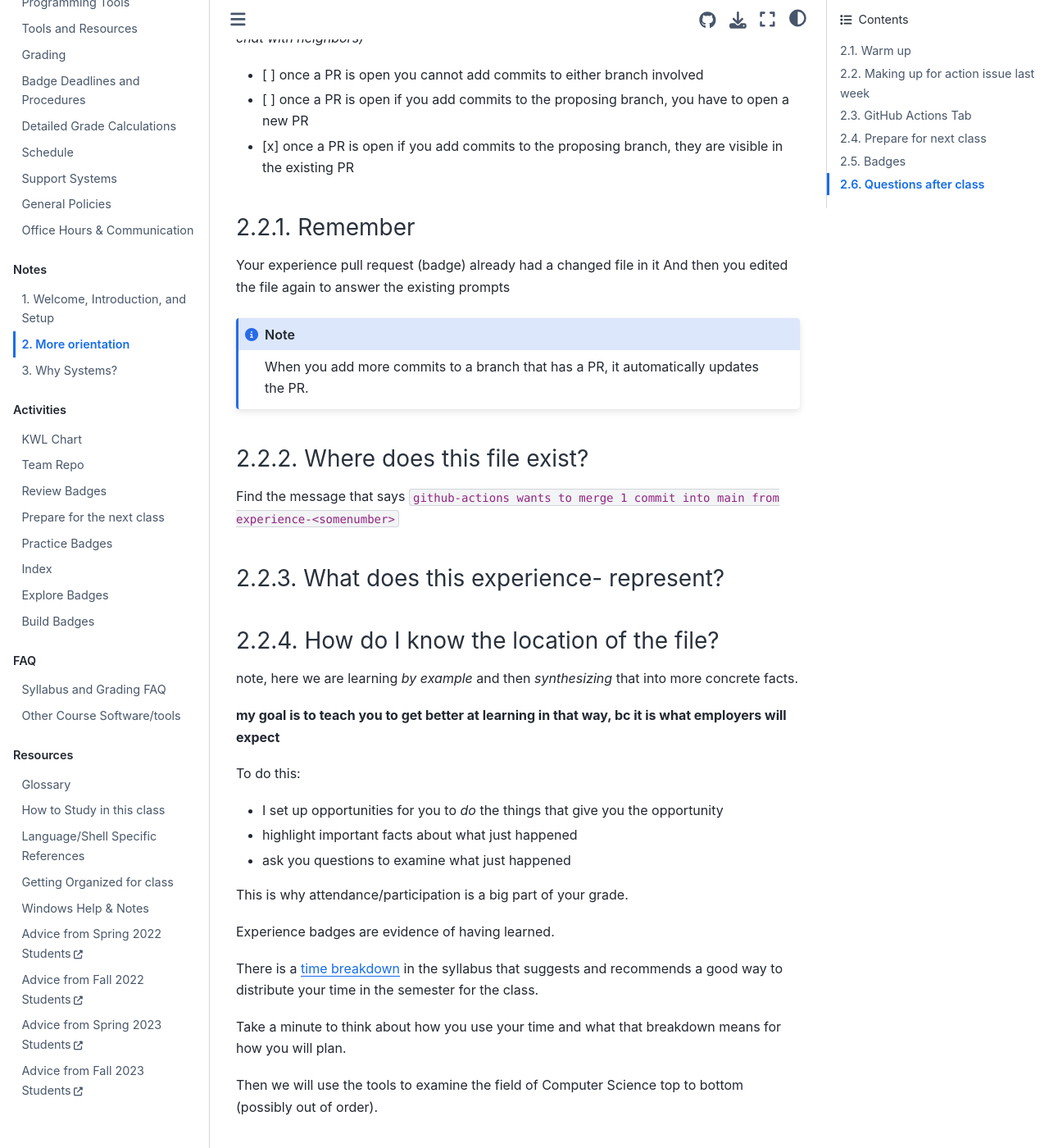
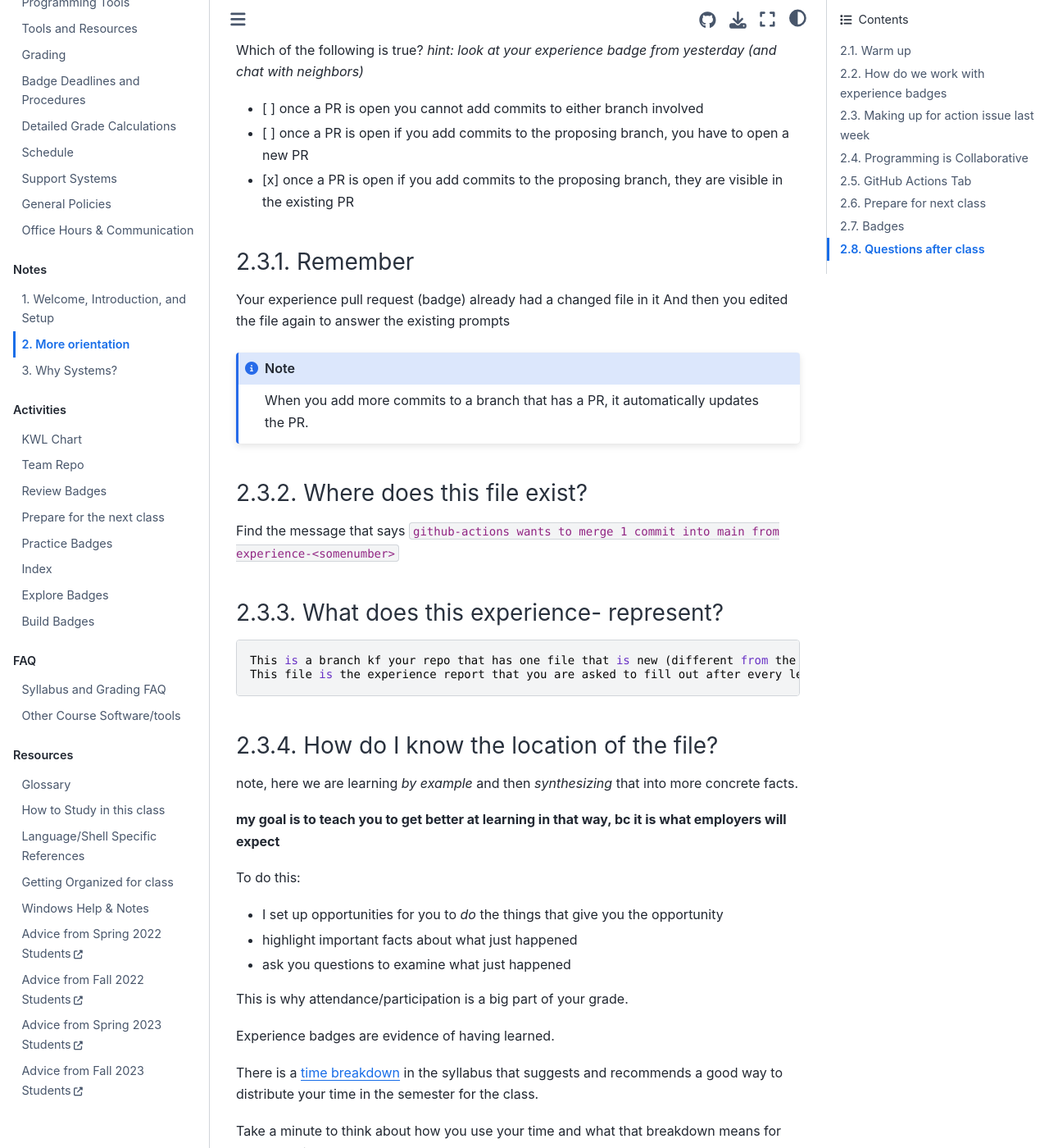
Before and after one commit to compsys-progtools/spring2025, a Jupyter Book: the page built from notes/2025-01-28.md, in a window 1280 px wide and 1400 px high, scrolled down 2224 px. Shown: the whole window at 82% size. Built offline with Jupyter Book 1.0.4 settings and Sphinx 7.4.7 and the Sphinx Book theme 1.1.4, drawn with Linux system fonts in a browser that asks for light colours; pages that are not in the unit, such as notebooks, are missing from menus; some of the changed lines change nothing that is shown; some of the changed text lies outside the part shown.

Commit message:
Some typos and fixes in second lecture notes

````diff
--- a/notes/2025-01-28.md
+++ b/notes/2025-01-28.md
@@ -1,14 +1,3 @@
----
-keyword: logistics
-conceptual:
-    - github flow with issues
-practical:
-    - syllabus
-social:
-    - working together and building common vocab
-activity:
-    - set up to work offline together, create a folder
----
 
 +++{"lesson_part": "main"}
 # More orientation
@@ -91,7 +80,7 @@
 
 
 +++{"lesson_part": "prismia"}
-### How do we work with experience badges
+## How do we work with experience badges
 Checklist:
 1. Merge prepare work into this PR
 1. Link prepare issue to this PR
@@ -166,6 +155,10 @@
 
 +++{"lesson_part": "prismia"}
 ### What does this experience-<number> represent?
+```
+This is a branch kf your repo that has one file that is new (different from the main branch where that file is missing).
+This file is the experience report that you are asked to fill out after every lecture
+```
 
 +++{"lesson_part": "prismia"}
 ### How do I know the location of the file?
@@ -212,7 +205,7 @@
 
 
 
-### Programming is Collaborative
+## Programming is Collaborative
 
 
 
@@ -236,7 +229,7 @@
 GitHub allows us to run scripts within our repos, the feature is called GitHub Actions and the individual items are called workflows.
 
 +++{"lesson_part": "main"}
-![screen shot of my actions page](https://github.com/compsys-progtools/spring2025/blob/main/img/gh-actions.png)
+![image](https://github.com/compsys-progtools/spring2025/blob/main/img/gh-actions.png)
 
 *this should be different from yours, because I tested things in mine before making your PRs*
 
````
